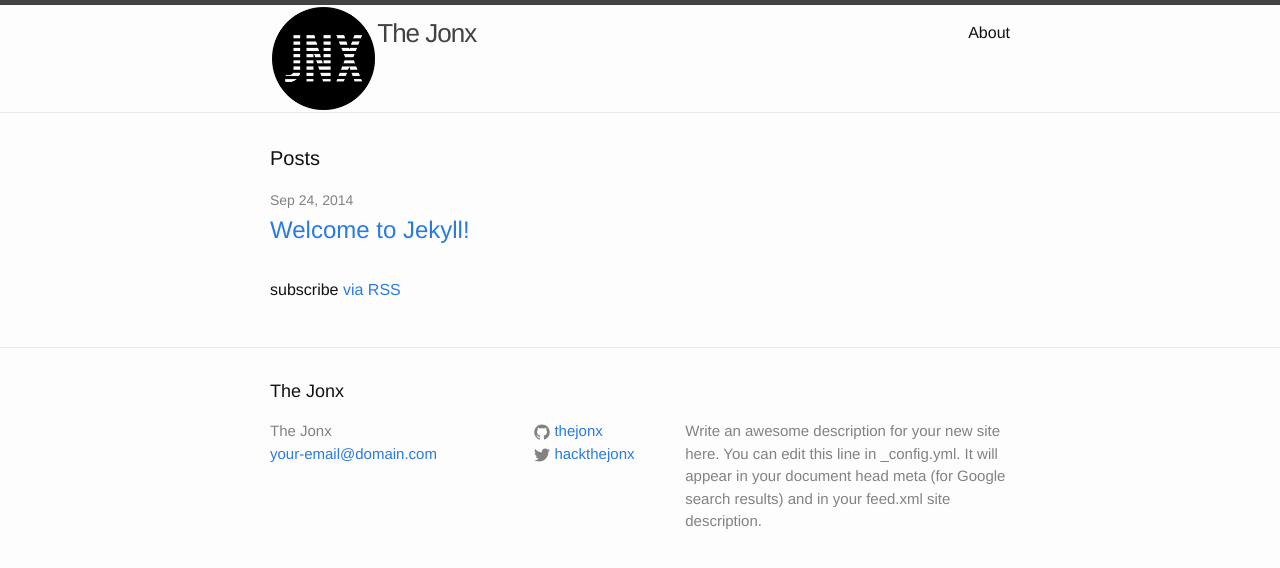
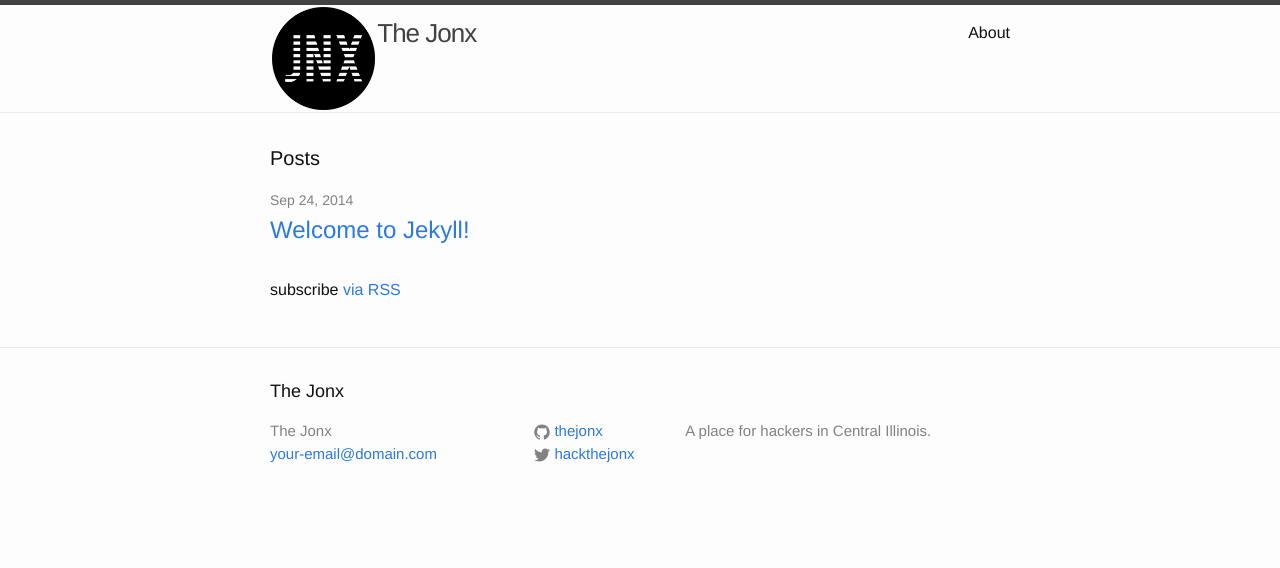
Before and after one commit to thejonx/thejonx.github.io, a Jekyll site: the page built from index.html, in a window 1280 px wide. Shown: the top 568 px of the page. Built offline with Jekyll 4.4.1, drawn with Linux system fonts in a browser that asks for light colours.

Commit message:
Remove default description.

```diff
--- a/_config.yml
+++ b/_config.yml
@@ -1,10 +1,8 @@
 # Site settings
 title: The Jonx
 email: your-email@domain.com
-description: > # this means to ignore newlines until "baseurl:"
-  Write an awesome description for your new site here. You can edit this
-  line in _config.yml. It will appear in your document head meta (for
-  Google search results) and in your feed.xml site description.
+description: >
+  A place for hackers in Central Illinois.
 baseurl: "" # the subpath of your site, e.g. /blog/
 url: "http://yourdomain.com" # the base hostname & protocol for your site
 twitter_username: hackthejonx
```
